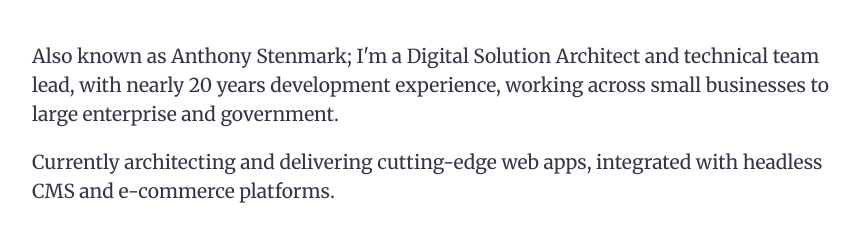
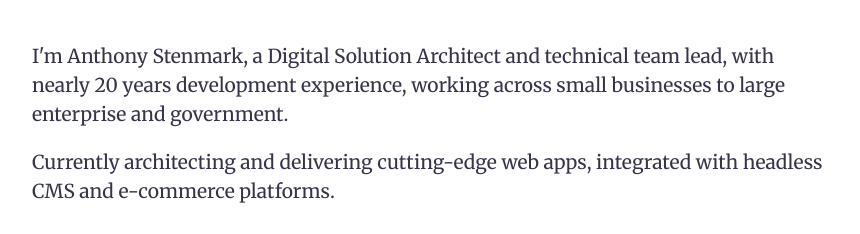
Before and after one commit to Stenners/stenners.com, a plain HTML site: page index.html in a window 1280 px wide. Shown: the part 308-542 px from the top of the page, without its empty margins (208-1068 px from the left). Drawn offline with Linux system fonts and the light colour scheme.

Commit message:
Copy update

```diff
--- a/index.html
+++ b/index.html
@@ -23,7 +23,7 @@
     <div class="main">
       <h1>STENNERS</h1>
       <p>
-        Also known as Anthony Stenmark; I'm a Digital Solution Architect and
+        I'm Anthony Stenmark, a Digital Solution Architect and
         technical team lead, with nearly 20 years development experience,
         working across small businesses to large enterprise and government.
       </p>
```
